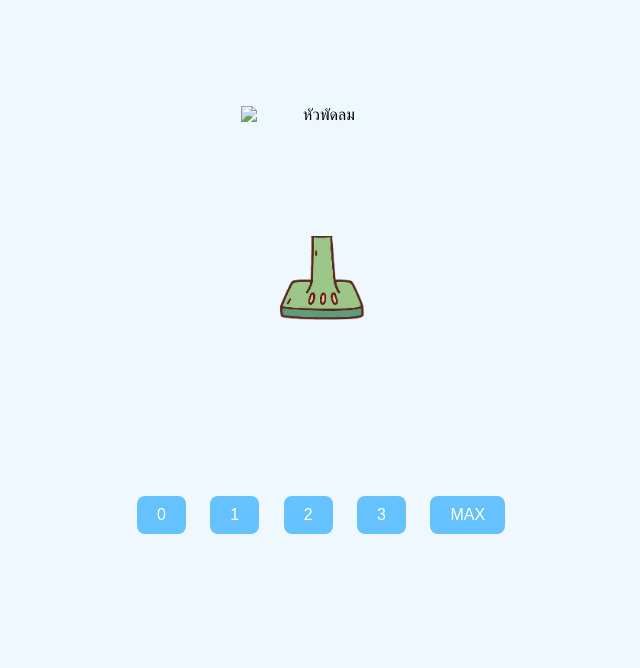
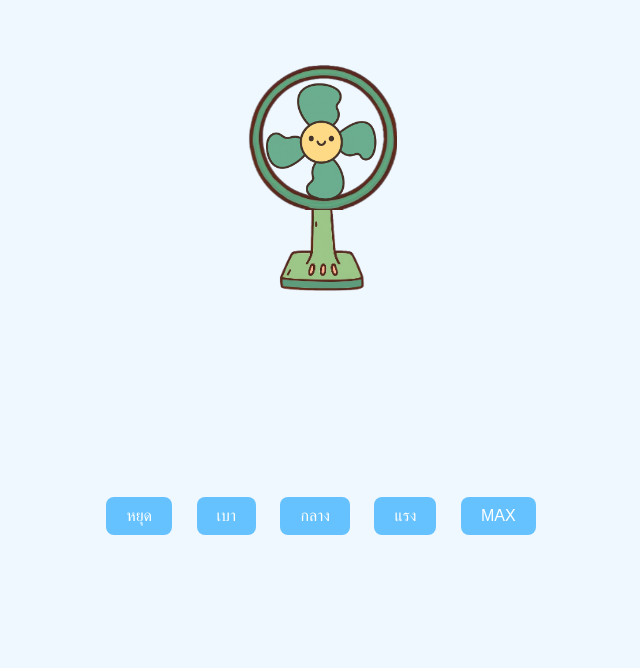
Before and after one commit to Chaivut2460/fan, a plain HTML site: page index.html in a window 1280 px wide. Shown: the part 132-800 px from the top of the page, without its empty margins (319-959 px from the left). Drawn offline with Linux system fonts and the light colour scheme.

Commit message:
Update index.html

```diff
--- a/index.html
+++ b/index.html
@@ -2,7 +2,7 @@
 <html lang="th">
 <head>
   <meta charset="UTF-8" />
-  <title>พัดลมหมุนฐานรอบหัว</title>
+  <title>พัดลมฐานหมุน</title>
   <style>
     body {
       background: #f0f8ff;
@@ -18,35 +18,44 @@
       margin: 0 auto;
     }
 
-    /* หัวพัดลม */
-    .fan-head {
+    /* ใบพัด */
+    .fan-blade {
       position: absolute;
-      top: 100px;
+      top: 60px;
       left: 50%;
       transform: translateX(-50%);
-      width: 160px; /* ปรับขนาดให้เหมาะกับฐาน */
+      width: 150px;
+      z-index: 3;
+    }
+
+    /* โครงพัดลม (ไม่หมุน) */
+    .fan-frame {
+      position: absolute;
+      top: 10%;
+      left: 49%;
+      transform: translateX(-50%);
+      width: 158px;
       z-index: 2;
     }
 
-    /* กล่องที่หมุนฐาน */
+    /* กล่องหมุนเฉพาะฐาน */
     .rotating-base {
       position: absolute;
       width: 100%;
       height: 100%;
       top: 0;
       left: 0;
-      transform-origin: 50% 160px; /* ตำแหน่งกลางหัวพัดลม */
+      transform-origin: 50% 250px; /* จุดหมุนกลางฐาน */
       animation: spin 0s linear infinite;
       z-index: 1;
     }
 
-    /* ตัวฐานที่อยู่ใน rotating container */
     .fan-base {
       position: absolute;
-      top: 230px; /* ขยับให้อยู่ใต้หัว */
+      top: 200px;
       left: 50%;
       transform: translateX(-50%);
-      width: 100px; /* ให้เท่ากับหัว */
+      width: 100px;
     }
 
     @keyframes spin {
@@ -77,21 +86,22 @@
 </head>
 <body>
 
-  <h1>พัดล้ม</h1>
+  <h1>พัดลมหมุนเฉพาะฐาน 🌀🧍</h1>
 
   <div class="fan-container">
-    <img src="fan_head.png" alt="หัวพัดลม" class="fan-head">
+    <img src="fan_blade.png" alt="ใบพัด" class="fan-blade">
+    <img src="fan_frame.png" alt="โครงพัดลม" class="fan-frame">
     <div class="rotating-base" id="rotatingBase">
       <img src="fan_base.png" alt="ฐานพัดลม" class="fan-base">
     </div>
   </div>
 
   <div class="controls">
-    <button onclick="setSpeed(0)">0</button>
-    <button onclick="setSpeed(1)">1</button>
-    <button onclick="setSpeed(2)">2</button>
-    <button onclick="setSpeed(3)">3</button>
-     <button onclick="setSpeed(4)">MAX</button>
+    <button onclick="setSpeed(0)">หยุด</button>
+    <button onclick="setSpeed(1)">เบา</button>
+    <button onclick="setSpeed(2)">กลาง</button>
+    <button onclick="setSpeed(3)">แรง</button>
+    <button onclick="setSpeed(4)">MAX</button>
   </div>
 
   <script>
```
